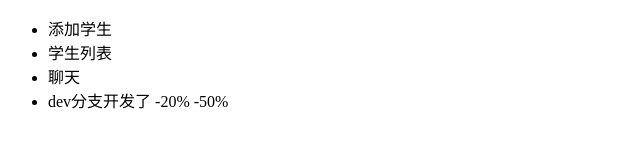
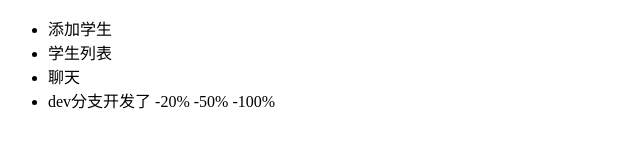
Before and after one commit to 2285528717/stu, a plain HTML site: page index.html in a window 1280 px wide. Shown: the full height of the page, 0-640 px from the left. Drawn offline with Linux system fonts and the light colour scheme.

```diff
--- a/index.html
+++ b/index.html
@@ -9,7 +9,7 @@
             <li>添加学生</li>
 	    <li>学生列表</li>
 	    <li>聊天</li>
-	    <li>dev分支开发了 -20% -50%</li>
+	    <li>dev分支开发了 -20% -50% -100%</li>
         </ul>
     </body>
 </html>
```
